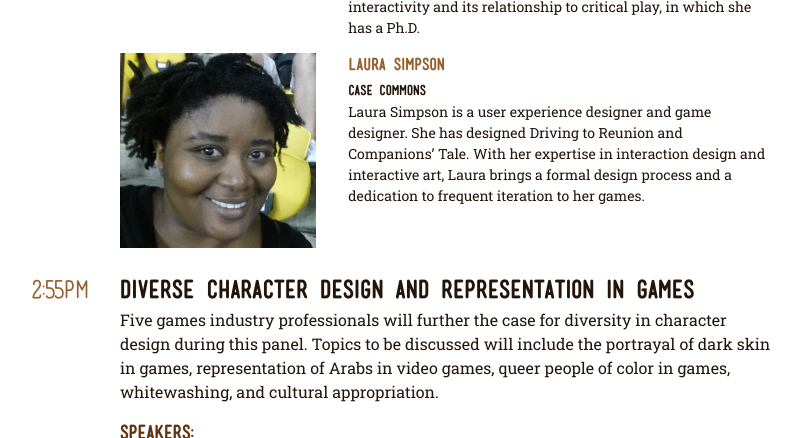
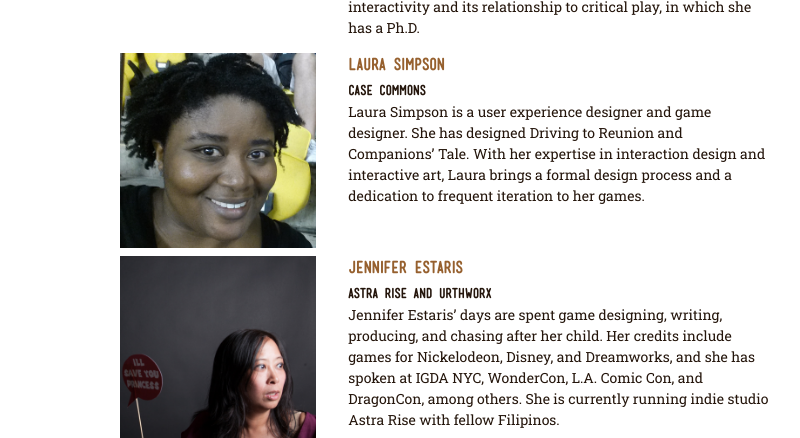
Before and after one commit to BrooklynGamery/gdocexpo, a Jekyll site: the page built from schedule/index.html, in a window 1280 px wide and 900 px high, scrolled down 3532 px, cut to the strip 0-438 px from the top of the window. Shown: the whole strip, without its empty margins (238-1038 px from the left). Built offline with Jekyll 4.4.1, drawn with Linux system fonts in a browser that asks for light colours; comment, search, counter and statistics services are not loaded.

Commit message:
added jennifer estaris

```diff
--- a/_data/talks.yml
+++ b/_data/talks.yml
@@ -85,6 +85,11 @@
       photo: laura-simpson.jpg
       bio: "Laura Simpson is a user experience designer and game designer. She has designed Driving to Reunion and Companions’ Tale. With her expertise in interaction design and interactive art, Laura brings a formal design process and a dedication to frequent iteration to her games."
       featured: true
+    - name: Jennifer Estaris
+      company: Astra Rise and Urthworx
+      photo: jennifer-estaris.jpg
+      bio: Jennifer Estaris’ days are spent game designing, writing, producing, and chasing after her child. Her credits include games for Nickelodeon, Disney, and Dreamworks, and she has spoken at IGDA NYC, WonderCon, L.A. Comic Con, and DragonCon, among others. She is currently running indie studio Astra Rise with fellow Filipinos.
+      featured: true
 - title: Diverse character design and representation in games
   time: 2:55PM
   description: Five games industry professionals will further the case for diversity in character design during this panel. Topics to be discussed will include the portrayal of dark skin in games, representation of Arabs in video games, queer people of color in games, whitewashing, and cultural appropriation.
```
Also changed, not shown: assets/images/speakers/2017/jennifer-estaris.jpg (added).
